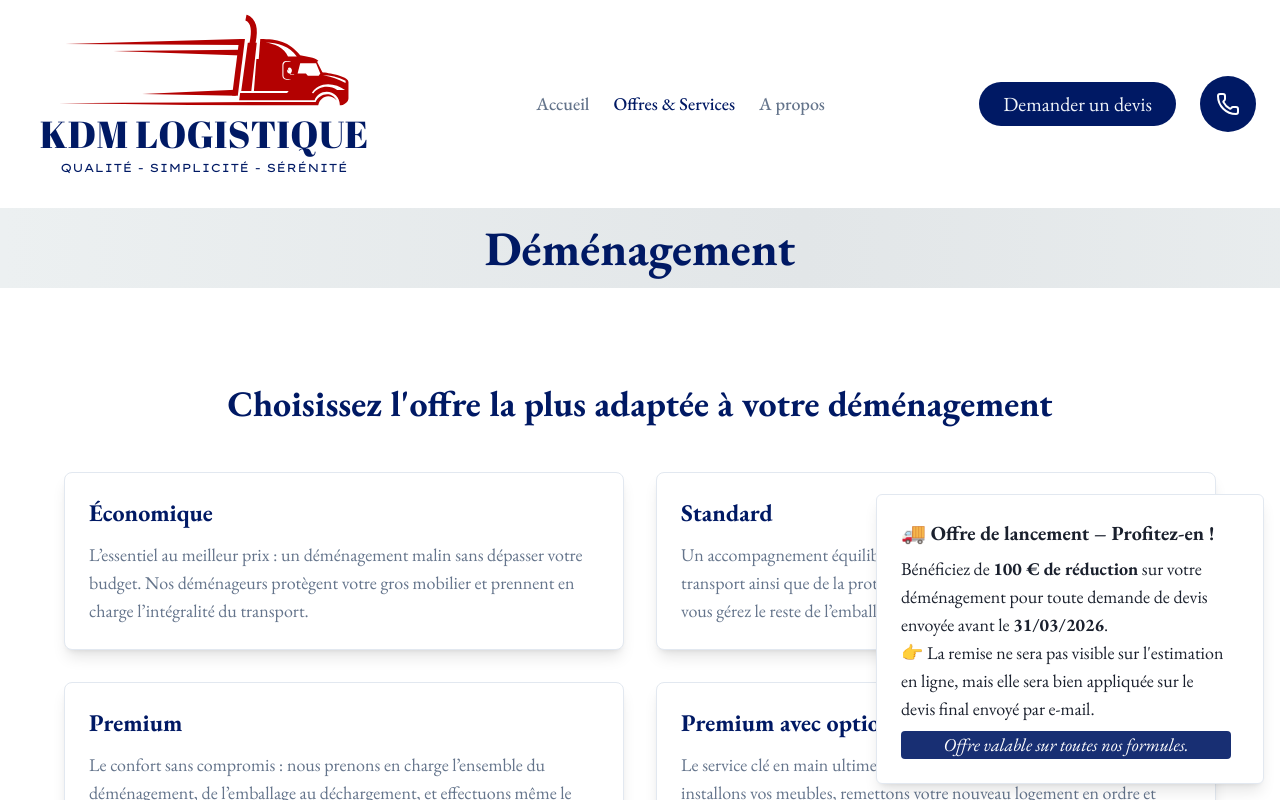
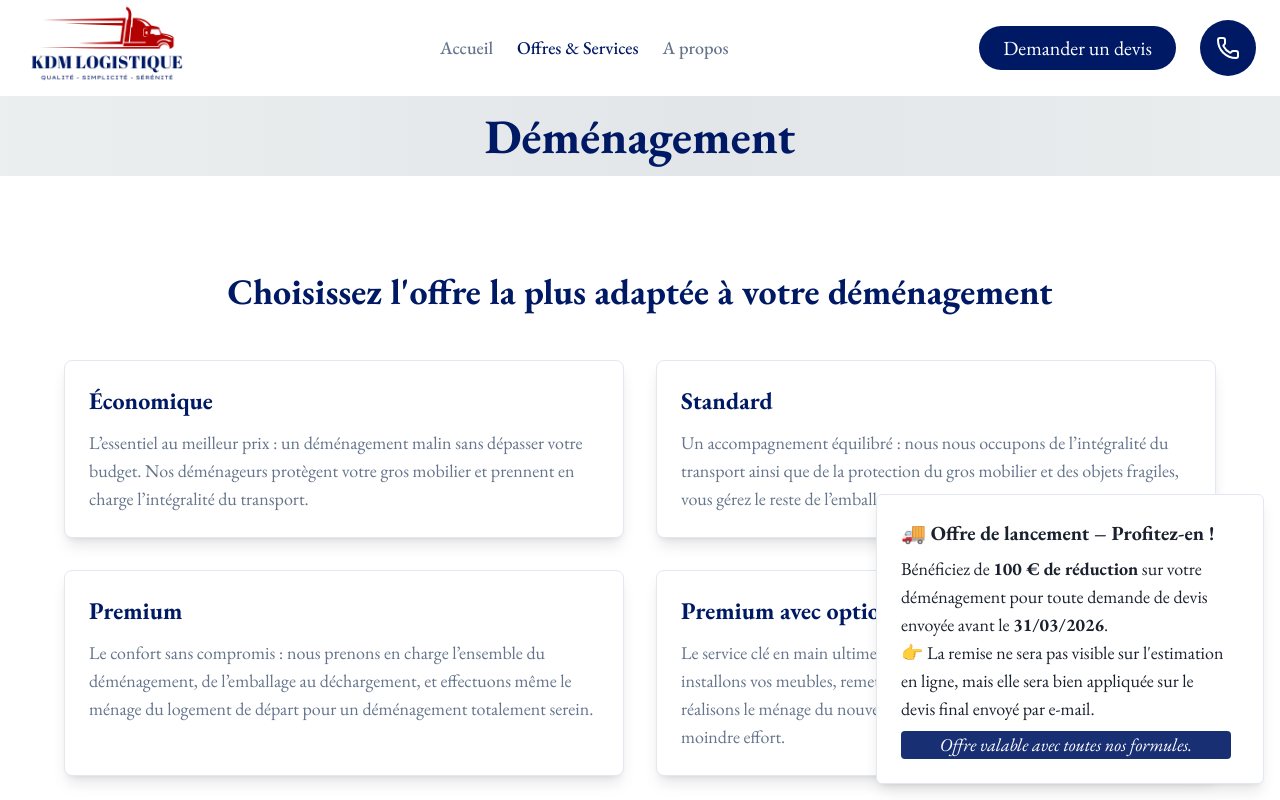
Before and after one commit to Swifty237/kdm-project, a React (Vite) app: page /offres in a window 1280 px wide. Shown: the top 800 px of the page. Built offline with nearby package versions, Linux system fonts and the light colour scheme; a web font is replaced by a local one.

Commit message:
Adjusment of navigation

```diff
--- a/src/components/Layout.tsx
+++ b/src/components/Layout.tsx
@@ -1,14 +1,30 @@
 // import { useEffect, useState } from "react";
 import Navigation from "./Navigation";
 import Footer from "./Footer";
+import { useEffect, useState } from "react";
 
 const Layout = ({ children }) => {
 
+  const [navHeight, setNavHeight] = useState(0);
+
+  useEffect(() => {
+    const updateNavHeight = () => {
+      const nav = document.getElementById('main-nav');
+      if (nav) {
+        setNavHeight(nav.offsetHeight);
+      }
+    };
+
+    updateNavHeight();
+    window.addEventListener('resize', updateNavHeight);
+
+    return () => window.removeEventListener('resize', updateNavHeight);
+  }, []);
 
   return (
-    <div className="">
+    <div className="min-h-screen">
       <Navigation />
-      <main className="min-h-screen flex-1">
+      <main style={{ paddingTop: `${navHeight}px` }}>
         {children}
       </main>
       <Footer />
--- a/src/components/Navigation.tsx
+++ b/src/components/Navigation.tsx
@@ -1,26 +1,19 @@
-
 import { Link, useLocation } from 'react-router-dom';
-// import { Button } from '@/components/ui/button';
 import { useState, useEffect, useRef } from 'react';
 import { Menu, Phone, X } from 'lucide-react';
 import { HashLink } from "react-router-hash-link";
-
 
 const Navigation = () => {
   const location = useLocation();
   const [isMenuOpen, setIsMenuOpen] = useState(false);
   const [hasShadow, setHasShadow] = useState(false);
-  const [isVisible, setIsVisible] = useState(true);
-  const [lastScrollY, setLastScrollY] = useState(0);
 
   const navRef = useRef<HTMLDivElement | null>(null);
-
 
   const navItems = [
     { label: 'Accueil', path: '/' },
     { label: 'Offres & Services', path: '/offres' },
     { label: 'A propos', path: '/a-propos' },
-    // { label: 'Contact', path: '/#contact' }
   ];
 
   const handleAnchorClick = (path: string) => {
@@ -34,25 +27,6 @@ const Navigation = () => {
   };
 
   useEffect(() => {
-    const handleScroll = () => {
-      const currentScroll = window.scrollY;
-
-      if (currentScroll > lastScrollY && currentScroll > 80) {
-        // Scroll vers le bas -> cacher
-        setIsVisible(false);
-      } else {
-        // Scroll vers le haut -> montrer
-        setIsVisible(true);
-      }
-
-      setLastScrollY(currentScroll);
-    };
-
-    window.addEventListener("scroll", handleScroll);
-    return () => window.removeEventListener("scroll", handleScroll);
-  }, [lastScrollY]);
-
-  useEffect(() => {
     const handleShadow = () => {
       setHasShadow(window.scrollY > 10);
     };
@@ -64,7 +38,6 @@ const Navigation = () => {
   useEffect(() => {
     const handleClickOutside = (event: MouseEvent) => {
       if (navRef.current && !navRef.current.contains(event.target as Node)) {
-        setIsVisible(false);     // cacher la navigation
         setIsMenuOpen(false);    // fermer le menu mobile si ouvert
       }
     };
@@ -73,15 +46,13 @@ const Navigation = () => {
     return () => document.removeEventListener("mousedown", handleClickOutside);
   }, []);
 
-
   return (
     <nav
       ref={navRef}
       id="main-nav"
       className={`
-        sticky top-0 z-50 backdrop-blur-sm transition-transform duration-300
-        ${isVisible ? "translate-y-0" : "-translate-y-full"}
-        ${hasShadow ? "shadow-md" : ""}
+        fixed top-0 left-0 w-full z-50 backdrop-blur-sm transition-shadow duration-300
+        ${hasShadow ? "shadow-md bg-white/90" : "bg-white/50"}
       `}>
 
       <div className="max-w-7xl mx-auto px-4 sm:px-6">
@@ -91,7 +62,7 @@ const Navigation = () => {
             <img
               src="/img/Logo.png"
               alt="KDM Logo"
-              className=""
+              className="h-24 w-auto" // Ajustez la hauteur selon votre logo
             />
           </Link>
 
@@ -102,7 +73,7 @@ const Navigation = () => {
                 <button
                   key={item.path}
                   onClick={() => handleAnchorClick(item.path)}
-                  className="font-medium transition-colors duration-200 hover:text-[#001964] text-muted-foreground"
+                  className="font-medium transition-colors duration-200 hover:text-[#001964] text-muted-foreground text-lg"
                 >
                   {item.label}
                 </button>
@@ -123,18 +94,17 @@ const Navigation = () => {
 
           {/* Right side - Secondary links and CTA (Desktop) */}
           <div className="hidden lg:flex items-center space-x-6">
-            <Link to="/devis" className="bg-[#001964] hover:bg-[#001964]/90 rounded-full px-6 py-2 text-xl text-muted">
+            <Link to="/devis" className="bg-[#001964] hover:bg-[#001964]/90 rounded-full px-6 py-2 text-xl text-white">
               Demander un devis
             </Link>
             <HashLink to="/#contact" className="bg-[#001964] hover:bg-[#001964]/90 rounded-full p-4 flex items-center justify-center">
               <Phone className="h-6 w-6 text-white" />
             </HashLink>
           </div>
-        </div>
 
           {/* Mobile CTA and Menu button */}
-        <div className="flex items-center w-full justify-between mt-12 lg:hidden">
-          <Link to="/devis" className="bg-[#001964] hover:bg-[#001964]/90 rounded-full px-6 py-2 text-xl text-muted mb-4">
+          <div className="flex items-center lg:hidden space-x-2">
+            <Link to="/devis" className="bg-[#001964] hover:bg-[#001964]/90 rounded-full px-4 py-2 text-white text-sm">
               Devis
             </Link>
             <button
@@ -144,17 +114,18 @@ const Navigation = () => {
               {isMenuOpen ? <X className="h-6 w-6" /> : <Menu className="h-6 w-6" />}
             </button>
           </div>
+        </div>
 
         {/* Mobile Menu */}
         {isMenuOpen && (
-          <div className="lg:hidden border-t border-border backdrop-blur-sm">
+          <div className="lg:hidden border-t border-border backdrop-blur-sm mt-2">
             <div className="px-2 pt-2 pb-3 space-y-1">
               {navItems.map((item) => (
                 item.path.startsWith('#') ? (
                   <button
                     key={item.path}
                     onClick={() => handleAnchorClick(item.path)}
-                    className="block px-3 py-2 text-base font-medium text-muted-foreground hover:text-[#25423d] hover:bg-[#25423d]/5 rounded-md w-full text-left"
+                    className="block px-3 py-2 text-base font-medium text-muted-foreground hover:text-[#001964] hover:bg-[#001964]/5 rounded-md w-full text-left"
                   >
                     {item.label}
                   </button>
@@ -163,9 +134,9 @@ const Navigation = () => {
                     key={item.path}
                     to={item.path}
                     onClick={() => setIsMenuOpen(false)}
-                    className={`block px-3 py-2 text-base font-medium rounded-md text-lg ${location.pathname === item.path
-                      ? 'text-[#25423d] bg-[#25423d]/5'
-                      : 'text-muted-foreground hover:text-[#25423d] hover:bg-[#25423d]/5'
+                    className={`block px-3 py-2 text-base font-medium rounded-md ${location.pathname === item.path
+                      ? 'text-[#001964] bg-[#001964]/5'
+                      : 'text-muted-foreground hover:text-[#001964] hover:bg-[#001964]/5'
                       }`}
                   >
                     {item.label}
--- a/src/components/ui/sonner.tsx
+++ b/src/components/ui/sonner.tsx
@@ -26,4 +26,5 @@ const Toaster = ({ ...props }: ToasterProps) => {
   )
 }
 
+// eslint-disable-next-line react-refresh/only-export-components
 export { Toaster, toast }
--- a/src/pages/Accueil.tsx
+++ b/src/pages/Accueil.tsx
@@ -182,7 +182,7 @@ const Accueil = () => {
 
       <section className="relative pb-16 sm:py-20 lg:py-32 px-4 sm:px-8 lg:px-32">
 
-        {/* 🔹 Arrière-plan avec effet de fondu */}
+        {/* Arrière-plan avec effet de fondu */}
         {images.map((img, index) => (
           <div
             key={index}
--- a/src/pages/Offres.tsx
+++ b/src/pages/Offres.tsx
@@ -113,7 +113,7 @@ const Offres = () => {
             <br />
             <span> 👉 La remise ne sera pas visible sur l'estimation en ligne, mais elle sera bien appliquée sur le devis final envoyé par e-mail.</span>
             <div className="flex bg-[#001964] justify-center rounded mt-2">
-              <span className="italic text-white">Offre valable sur toutes nos formules.</span>
+              <span className="italic text-white">Offre valable avec toutes nos formules.</span>
             </div>
           </div>
         ),
```
Lines whose indentation alone changed are shown as unchanged.
